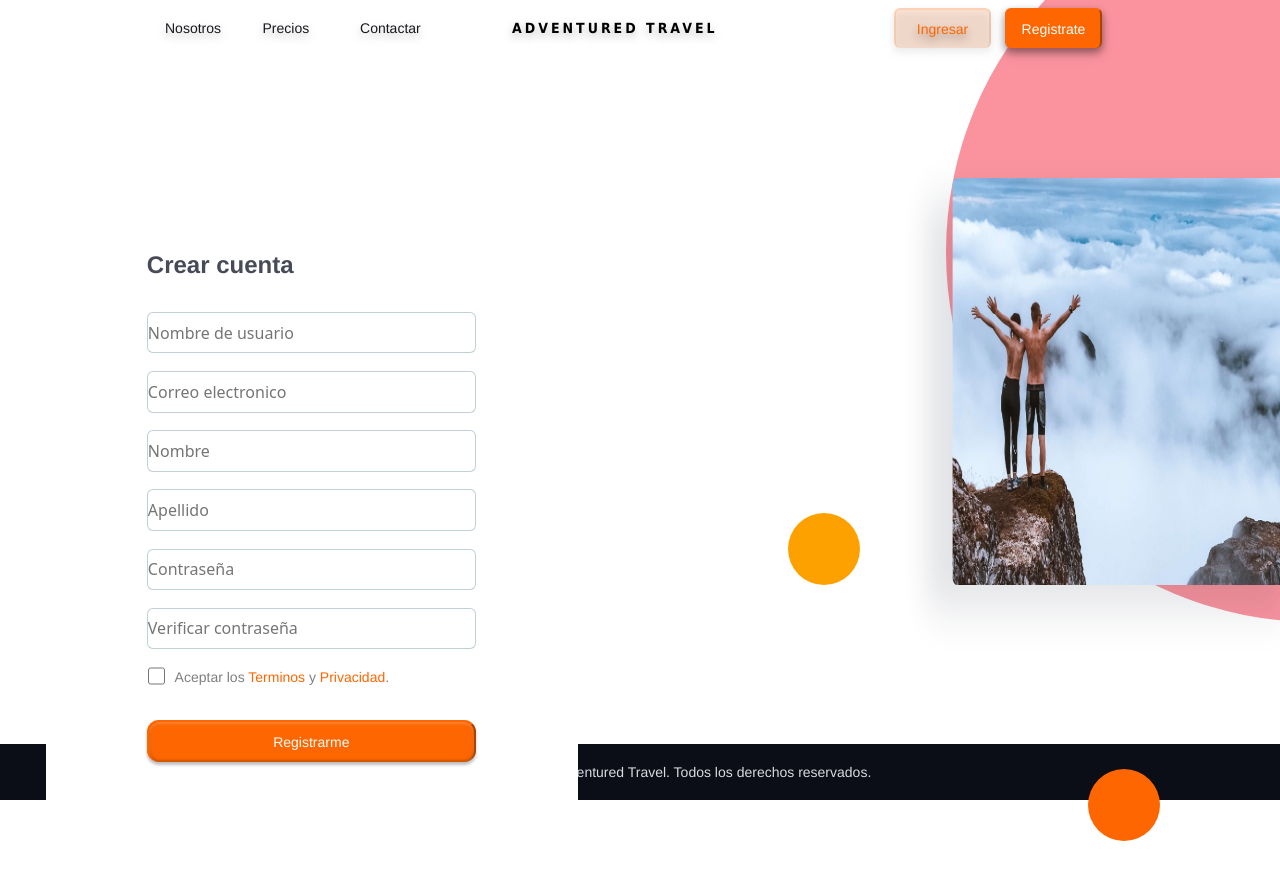
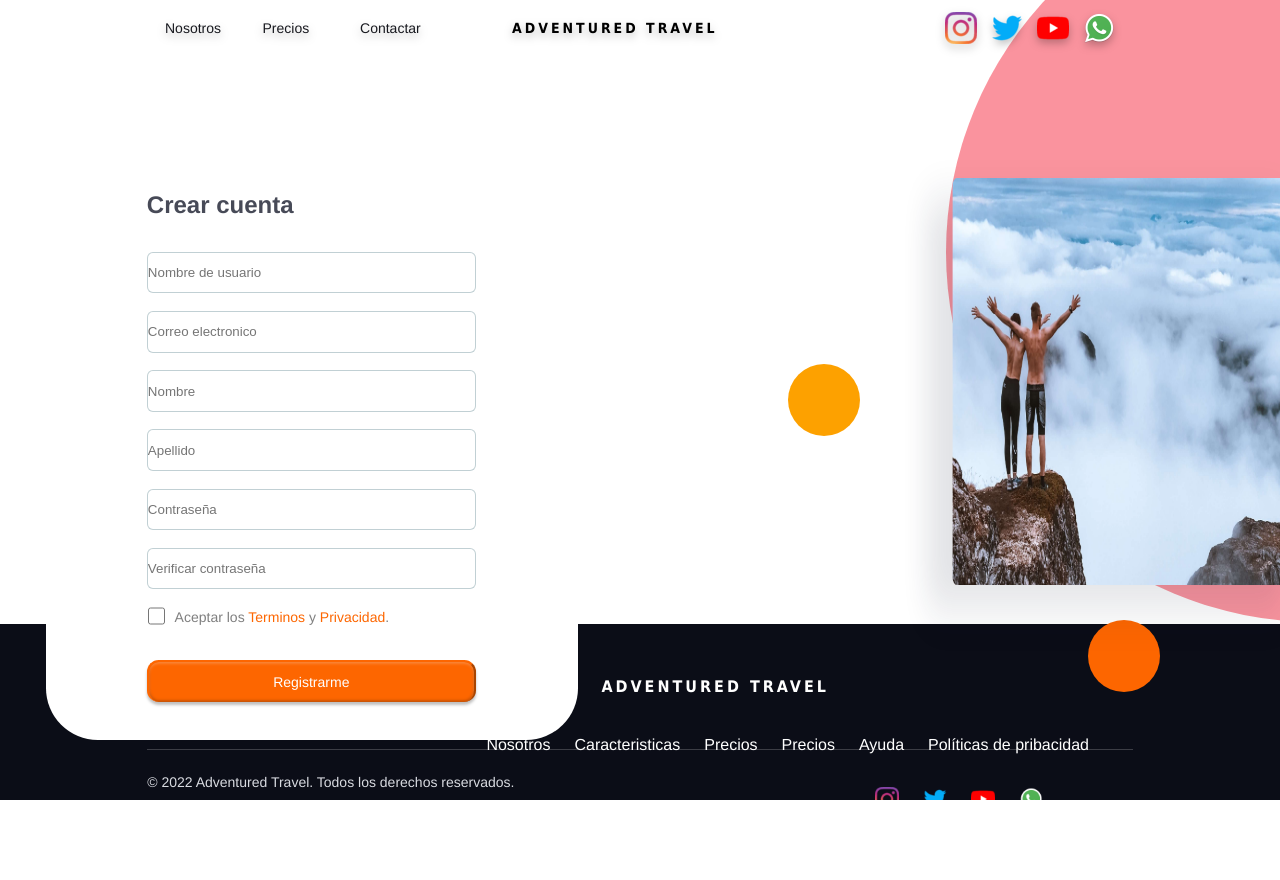
Before and after one commit to MetsysNwod/adventured-travel, a Django app: page /adventuretravel/accounts/ in a window 1280 px wide. After the commit the page ends 800 px from the top, so only its background shows below. Run offline with Django 4.2, Linux system fonts and the light colour scheme.

Commit message:
Correccciones en all hiring

```diff
--- a/backend/adventuretravel/static/css/stylesignup.css
+++ b/backend/adventuretravel/static/css/stylesignup.css
@@ -9,7 +9,7 @@
 .redes-sociales {
     display: flex;
     flex-direction: row;
-    align-items: flex-start;
+    align-items: center;
     padding: 0px;
     gap: 14px;
 
@@ -48,7 +48,7 @@
 
     flex: none;
     order: 2;
-    align-self: flex-start;
+    align-self: center;
     flex-grow: 0;
 }
 
@@ -65,18 +65,18 @@
 .formulario-registro:first-child {
 
     flex: 1;
-    padding: 25px;
+    padding: 0px;
     min-width: 240px;
     position: absolute;
     width: 532px;
-    height: 800px;
+    height: 720px;
     left: 2%;
-    top: 7.5%;
+
     min-width: 240px;
-    background: white;
+    background: rgb(255, 255, 255);
     border-radius: 51.74px;
     margin: 20px;
-    margin-bottom: 0;
+    margin-bottom: 0px;
     z-index: 2;
 }
 
@@ -314,7 +314,7 @@
     width: 72px;
     height: 72px;
     left: 742px;
-    top: 433px;
+    top: 344px;
 
     background: #FDA100;
     border-radius: 50%;
@@ -326,7 +326,7 @@
     width: 72px;
     height: 72px;
     left: 1042px;
-    top: 689px;
+    top: 600px;
 
     background: #FD6600;
     border-radius: 50%;
@@ -356,7 +356,7 @@
     position: absolute;
     width: 175px;
     height: 18px;
-    left: 45%;
+    left: 46.5%;
     top: 54px;
     min-width: 240px;
 
--- a/backend/adventuretravel/templates/adventuretravel/perfil_form.html
+++ b/backend/adventuretravel/templates/adventuretravel/perfil_form.html
@@ -1,10 +1,53 @@
-{% extends "base_generic.html" %}
 
+{% load static %}
+<link rel="stylesheet" href="{% static 'css/stylesignup.css' %}">
 {% block title %} <title>Registrate</title>{% endblock %}
 
 {% block content %}
-{% load static %}
-<link rel="stylesheet" href="{% static 'css/stylesignup.css' %}">
+
+<header class="encabezado">
+    <div class="texto-logo">
+        <p>Adventured Travel</p>
+    </div>
+
+    <nav class="nav-links">
+        <a href="#" onmouseout="this.style.opacity=1;this.filters.alpha.opacity='100';"
+            onmouseover="this.style.opacity=0.2;this.filters.alpha.opacity='20';"><span>Nosotros</span></a>
+        <a href="#" onmouseout="this.style.opacity=1;this.filters.alpha.opacity='100';"
+            onmouseover="this.style.opacity=0.2;this.filters.alpha.opacity='20';"><span>Precios</span></a>
+        <a href="#" onmouseout="this.style.opacity=1;this.filters.alpha.opacity='100';"
+            onmouseover="this.style.opacity=0.2;this.filters.alpha.opacity='20';"><span>Contactar</span></a>
+    </nav>
+
+    <nav class="redes-sociales">
+        <div class="instagram">
+            <a href="#" onmouseout="this.style.opacity=1;this.filters.alpha.opacity='100';"
+                onmouseover="this.style.opacity=0.2;this.filters.alpha.opacity='20';"><img src="{% static '/icons/instagram.png' %}" alt="Instagran">
+            </a>
+        </div>
+
+        <div class="twitter">
+            <a href="#" onmouseout="this.style.opacity=1;this.filters.alpha.opacity='100';"
+                onmouseover="this.style.opacity=0.2;this.filters.alpha.opacity='20';"><img src="{% static '/icons/twitter.png' %}"
+                    alt="Twitter"></a>
+        </div>
+
+        <div class="whatsapp">
+            <a href="#" onmouseout="this.style.opacity=1;this.filters.alpha.opacity='100';"
+                onmouseover="this.style.opacity=0.2;this.filters.alpha.opacity='20';"><img src="{% static '/icons/whatsapp.png' %}"
+                    alt="Whatsapp"></a>
+        </div>
+
+        <div class="youtube">
+            <a href="#" onmouseout="this.style.opacity=1;this.filters.alpha.opacity='100';"
+                onmouseover="this.style.opacity=0.2;this.filters.alpha.opacity='20';"><img src="{% static '/icons/youtube.png' %}"
+                    alt="Youtube"></a>
+        </div>
+    </nav>
+
+</header>
+
+
 
 <section class="home">
     <div class="formulario-registro">
@@ -75,4 +118,65 @@
         </form>
     </div>
 </section>
+
+
+<footer class="piedepagina-registro">
+
+    <div class="texto-logo-registro">
+        <p>Adventured Travel</p>
+    </div>
+
+    <nav class="nav-links-piedepagina">
+        <a href="#" onmouseout="this.style.opacity=1;this.filters.alpha.opacity='100';"
+            onmouseover="this.style.opacity=0.2;this.filters.alpha.opacity='20';"><span>Nosotros</span></a>
+        <a href="#" onmouseout="this.style.opacity=1;this.filters.alpha.opacity='100';"
+            onmouseover="this.style.opacity=0.2;this.filters.alpha.opacity='20';"><span>Caracteristicas</span></a>
+        <a href="#" onmouseout="this.style.opacity=1;this.filters.alpha.opacity='100';"
+            onmouseover="this.style.opacity=0.2;this.filters.alpha.opacity='20';"><span>Precios</span></a>
+        <a href="#" onmouseout="this.style.opacity=1;this.filters.alpha.opacity='100';"
+            onmouseover="this.style.opacity=0.2;this.filters.alpha.opacity='20';"><span>Precios</span></a>
+        <a href="#" onmouseout="this.style.opacity=1;this.filters.alpha.opacity='100';"
+            onmouseover="this.style.opacity=0.2;this.filters.alpha.opacity='20';"><span>Ayuda</span></a>
+        <a href="#" onmouseout="this.style.opacity=1;this.filters.alpha.opacity='100';"
+            onmouseover="this.style.opacity=0.2;this.filters.alpha.opacity='20';"><span>Políticas de
+                pribacidad</span></a>
+    </nav>
+
+    <div class="divisor"></div>
+
+    <div class="texto-piedepagina-signup">
+        <p>© 2022 Adventured Travel. Todos los derechos reservados.</p>
+    </div>
+
+    <nav class="redes-footer">
+        <div class="instagram">
+            <a href="#" onmouseout="this.style.opacity=1;this.filters.alpha.opacity='100';"
+                onmouseover="this.style.opacity=0.2;this.filters.alpha.opacity='20';">
+                <img src="{% static '/icons/instagram.png' %}" alt="Instagran">
+            </a>
+        </div>
+
+        <div class="twitter">
+            <a href="#" onmouseout="this.style.opacity=1;this.filters.alpha.opacity='100';"
+                onmouseover="this.style.opacity=0.2;this.filters.alpha.opacity='20';"><img src="{% static '/icons/twitter.png' %}"
+                    alt="Twitter"></a>
+        </div>
+
+        <div class="whatsapp">
+            <a href="#" onmouseout="this.style.opacity=1;this.filters.alpha.opacity='100';"
+                onmouseover="this.style.opacity=0.2;this.filters.alpha.opacity='20';"><img src="{% static '/icons/whatsapp.png' %}"
+                    alt="Whatsapp"></a>
+        </div>
+
+        <div class="youtube">
+            <a href="#" onmouseout="this.style.opacity=1;this.filters.alpha.opacity='100';"
+                onmouseover="this.style.opacity=0.2;this.filters.alpha.opacity='20';"><img src="{% static '/icons/youtube.png' %}"
+                    alt="Youtube"></a>
+        </div>
+    </nav>
+
+
+</footer>
+
+
 {% endblock content %}
--- a/backend/adventuretravel/templates/adventuretravel/serviceinstance_list_borrowed_all.html
+++ b/backend/adventuretravel/templates/adventuretravel/serviceinstance_list_borrowed_all.html
@@ -3,7 +3,7 @@
 {% block content %}
 
 <div style="padding-top: 100px;">
-    <h1>All Borrowed Services</h1>
+    <h1>All contracted services</h1>
 
     {% if serviceinstance_list %}
     <ul>
@@ -15,13 +15,13 @@
         {{ serviceinst.borrower }}
       {% endif %}
       {% if perms.adventuretravel.can_mark_returned %}
-        <a href="{% url 'renew_service_manager' serviceinst.id %}">Renew</a> {% endif %}
+        <a href="{% url 'renew-services-manager' serviceinst.id %}">Renew</a> {% endif %}
       </li>
       {% endfor %}
     </ul>
 
     {% else %}
-      <p>There are no services borrowed.</p>
+      <p>There are no services contracted.</p>
     {% endif %}
   </div>
 {% endblock %}
--- a/backend/adventuretravel/templates/adventuretravel/serviceinstance_list_borrowed_user.html
+++ b/backend/adventuretravel/templates/adventuretravel/serviceinstance_list_borrowed_user.html
@@ -2,7 +2,7 @@
 
 {% block content %}
 <div style="padding-top: 100px;">
-    <h1>Borrowed services</h1>
+    <h1>Hired services</h1>
 
     {% if serviceinstance_list %}
     <ul>
--- a/backend/adventuretravel/views.py
+++ b/backend/adventuretravel/views.py
@@ -72,7 +72,7 @@ class AvailableServicesAllListView(PermissionRequiredMixin, generic.ListView):
     paginate_by = 10
 
     def get_queryset(self):
-        return ServiceInstance.objects.filter(status__exact='o').order_by('engaged')
+        return ServiceInstance.objects.filter(status__exact='i').order_by('engaged')
 
 from django.shortcuts import get_object_or_404
 from django.http import HttpResponseRedirect
```
Also changed, not shown: backend/adventuretravel/static/icons/instagram.png (added), backend/adventuretravel/static/icons/twitter.png (added), backend/adventuretravel/static/icons/whatsapp.png (added), backend/adventuretravel/static/icons/youtube.png (added).
